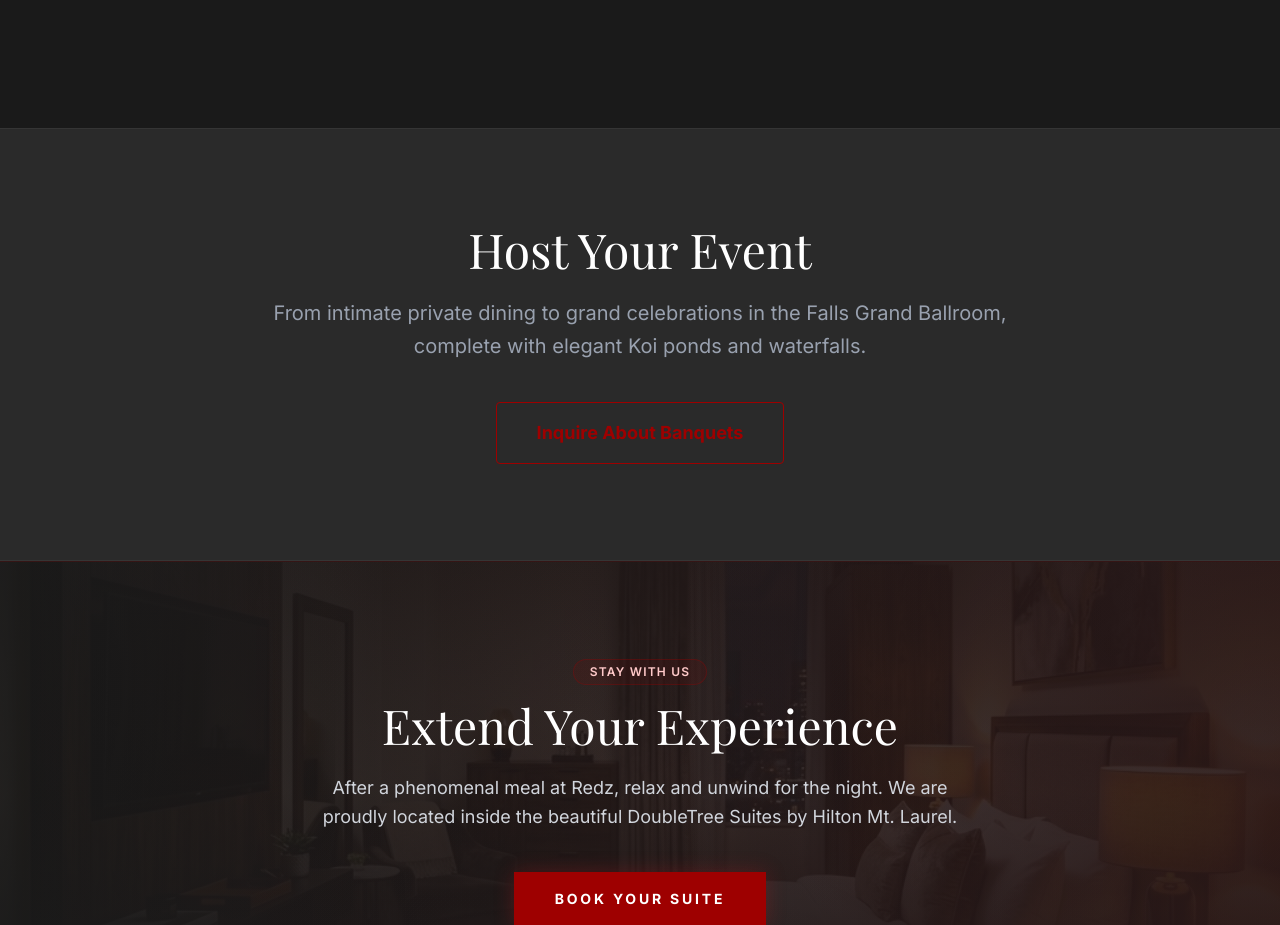
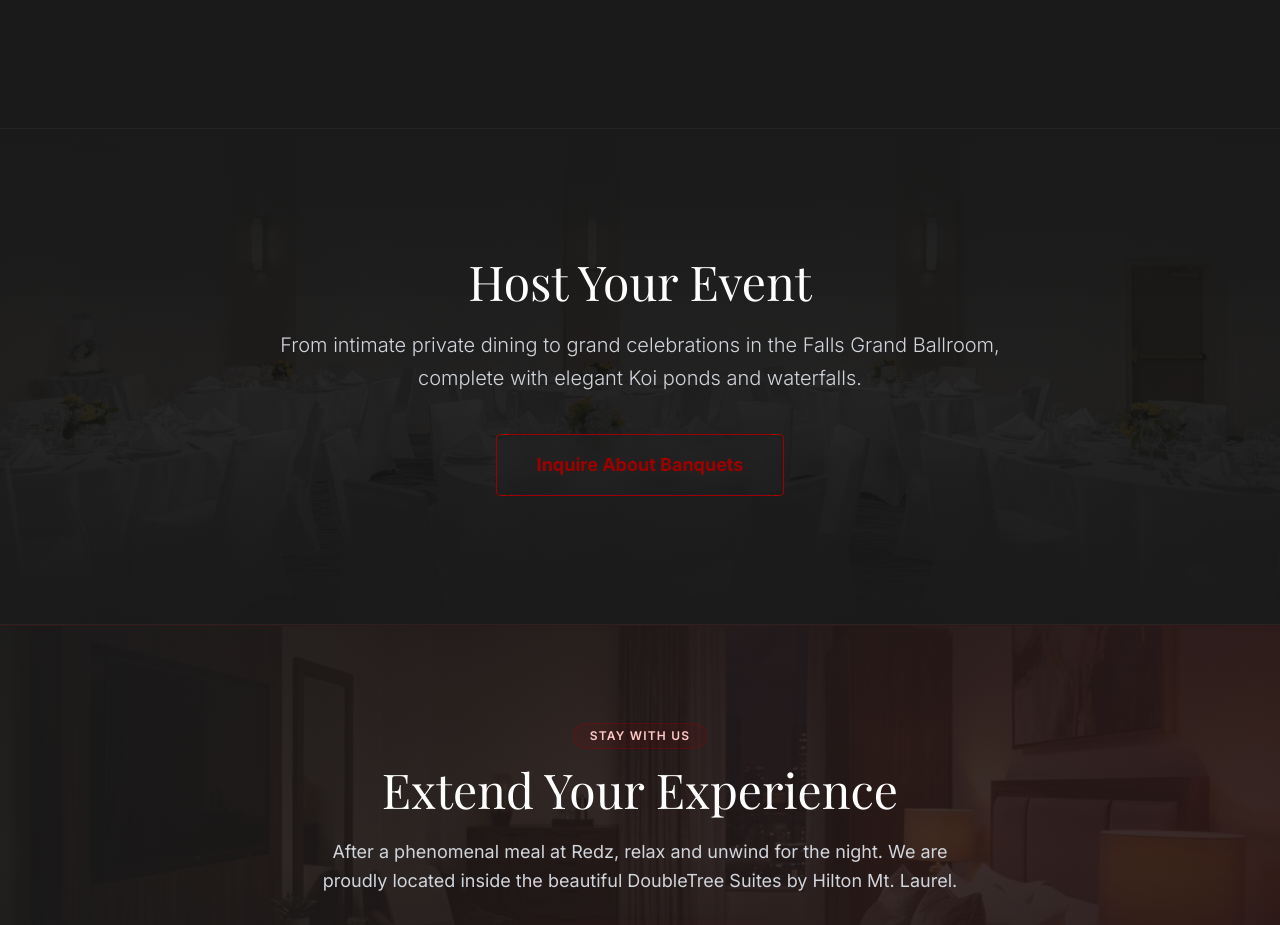
Before and after one commit to logicalmediamarketing-hue/Redz-Resteraunt, a Next.js app: page / in a window 1280 px wide. Shown: the part 1780-2705 px from the top of the page. Built offline with nearby package versions, Linux system fonts and the light colour scheme; a web font is replaced by a local one.

Commit message:
feat: add BALLROOM BQT1 background to Host Your Event section

```diff
--- a/src/app/page.tsx
+++ b/src/app/page.tsx
@@ -126,13 +126,20 @@ export default function Home() {
       </section>
 
       {/* Banquets Callout */}
-      <section id="banquets" className="py-24 bg-redz-charcoal-light border-y border-white/5">
-        <div className="max-w-7xl mx-auto px-6 text-center">
+      <section id="banquets" className="relative py-32 border-y border-white/5 overflow-hidden">
+        {/* Background Image */}
+        <div className="absolute inset-0 z-0 pointer-events-none">
+          <Image unoptimized src="/images/ballroom-bqt1-optimized.jpg" alt="Falls Grand Ballroom" fill className="object-cover opacity-60" priority />
+          <div className="absolute inset-0 bg-redz-charcoal/80 mix-blend-multiply"></div>
+          <div className="absolute inset-0 bg-gradient-to-t from-redz-charcoal via-redz-charcoal/40 to-redz-charcoal"></div>
+        </div>
+
+        <div className="relative z-10 max-w-7xl mx-auto px-6 text-center">
           <h2 className="text-4xl md:text-5xl font-serif text-white mb-6">Host Your Event</h2>
-          <p className="text-xl text-gray-400 max-w-3xl mx-auto mb-10 leading-relaxed">
+          <p className="text-xl text-gray-300 max-w-3xl mx-auto mb-10 leading-relaxed font-light">
             From intimate private dining to grand celebrations in the Falls Grand Ballroom, complete with elegant Koi ponds and waterfalls.
           </p>
-          <Link href="/banquets" className="inline-block border border-redz-accent text-redz-accent px-10 py-4 rounded font-bold hover:bg-redz-accent hover:text-redz-charcoal transition-colors text-lg">
+          <Link href="/banquets" className="inline-block border border-redz-accent text-redz-accent px-10 py-4 rounded font-bold hover:bg-redz-accent hover:text-redz-charcoal transition-colors text-lg backdrop-blur-sm">
             Inquire About Banquets
           </Link>
         </div>
```
Also changed, not shown: public/images/ballroom-bqt1-optimized.jpg (added).
